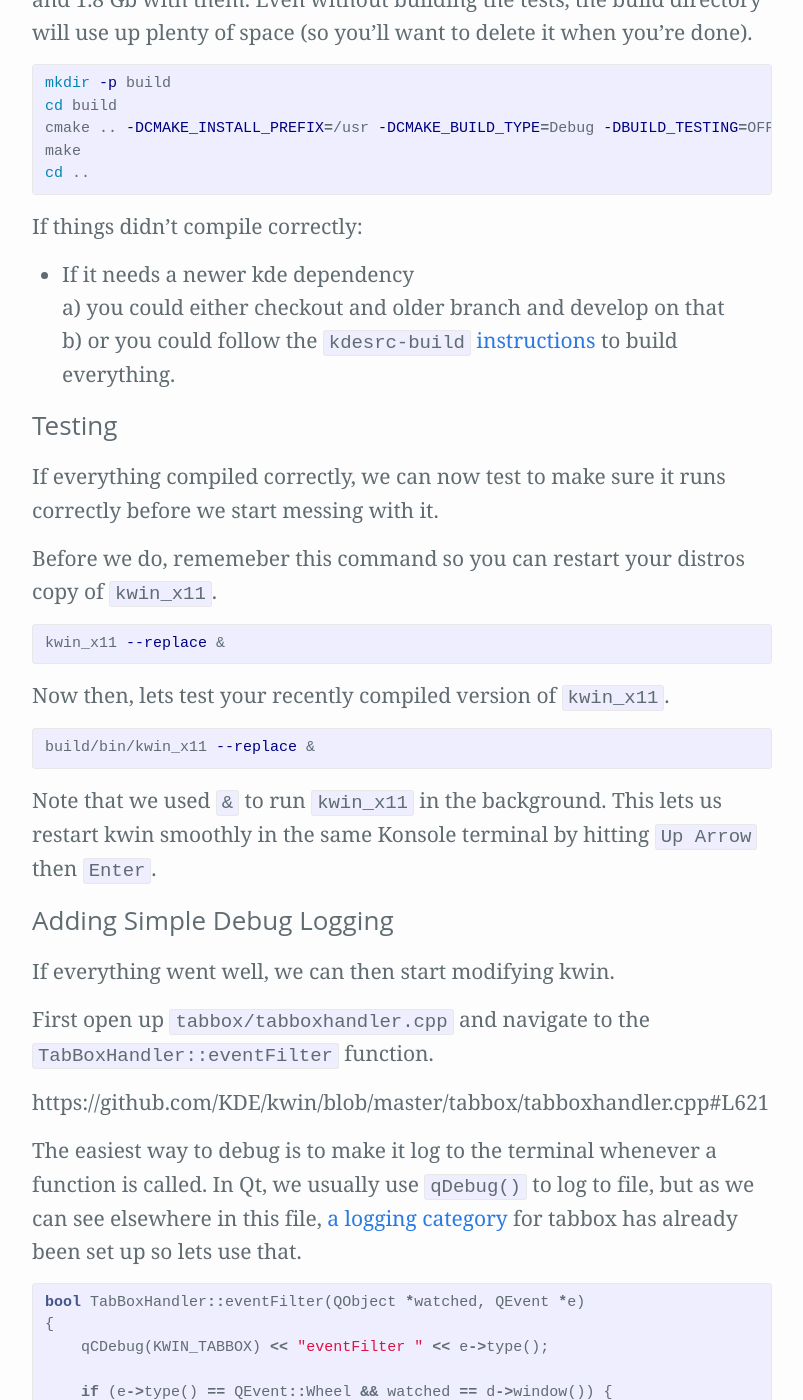
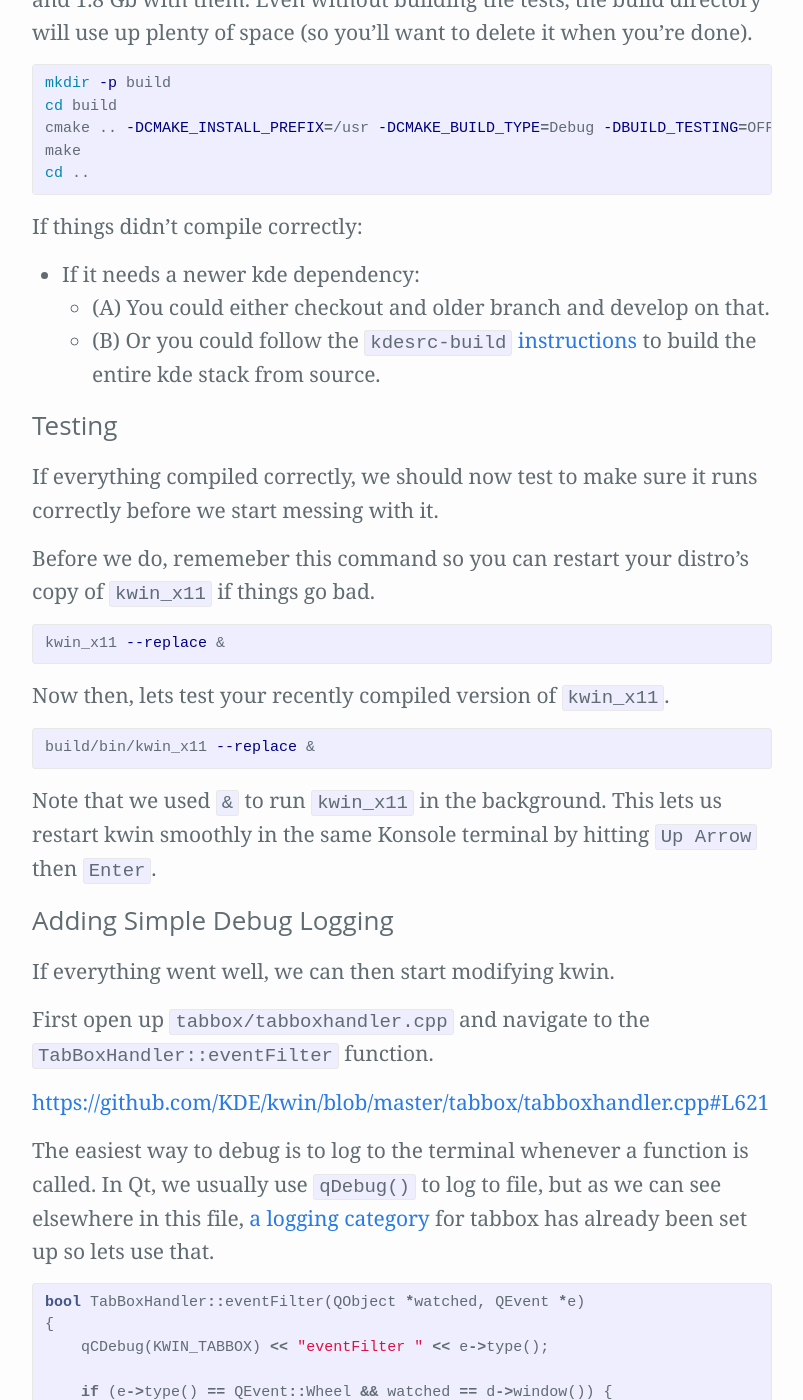
Before and after one commit to Zren/zren.github.io, a Jekyll site: the page built from _posts/2018-09-23-kwin-tabbox-keyboard-events.markdown, in a window 1280 px wide and 1400 px high, scrolled down 1595 px. Shown: the whole window, without its empty margins (238-1041 px from the left). Built offline with Jekyll 4.4.1, drawn with Linux system fonts in a browser that asks for light colours; some of the changed text lies outside the part shown.

Commit message:
Better list formatting. Wording. Linkify links.

```diff
--- a/_posts/2018-09-23-kwin-tabbox-keyboard-events.markdown
+++ b/_posts/2018-09-23-kwin-tabbox-keyboard-events.markdown
@@ -38,15 +38,15 @@ cd ..
 
 If things didn't compile correctly:
 
-* If it needs a newer kde dependency
-    a) you could either checkout and older branch and develop on that
-    b) or you could follow the `kdesrc-build` [instructions](https://community.kde.org/Guidelines_and_HOWTOs/Build_from_source) to build everything.
+* If it needs a newer kde dependency:
+    * (A) You could either checkout and older branch and develop on that.
+    * (B) Or you could follow the `kdesrc-build` [instructions](https://community.kde.org/Guidelines_and_HOWTOs/Build_from_source) to build the entire kde stack from source.
 
 ### Testing
 
-If everything compiled correctly, we can now test to make sure it runs correctly before we start messing with it.
+If everything compiled correctly, we should now test to make sure it runs correctly before we start messing with it.
 
-Before we do, rememeber this command so you can restart your distros copy of `kwin_x11`.
+Before we do, rememeber this command so you can restart your distro's copy of `kwin_x11` if things go bad.
 
 {% highlight bash %}
 kwin_x11 --replace &
@@ -66,9 +66,9 @@ If everything went well, we can then start modifying kwin.
 
 First open up `tabbox/tabboxhandler.cpp` and navigate to the `TabBoxHandler::eventFilter` function.
 
-https://github.com/KDE/kwin/blob/master/tabbox/tabboxhandler.cpp#L621
+<https://github.com/KDE/kwin/blob/master/tabbox/tabboxhandler.cpp#L621>
 
-The easiest way to debug is to make it log to the terminal whenever a function is called. In Qt, we usually use `qDebug()` to log to file, but as we can see elsewhere in this file, [a logging category](http://doc.qt.io/qt-5/qloggingcategory.html) for tabbox has already been set up so lets use that.
+The easiest way to debug is to log to the terminal whenever a function is called. In Qt, we usually use `qDebug()` to log to file, but as we can see elsewhere in this file, [a logging category](http://doc.qt.io/qt-5/qloggingcategory.html) for tabbox has already been set up so lets use that.
 
 {% highlight cpp %}
 bool TabBoxHandler::eventFilter(QObject *watched, QEvent *e)
@@ -82,7 +82,7 @@ After building and testing kwin, I wasn't able to see any logging though. It's p
 
 If we look at `tabbox_logging.cpp` we'll find out that the exact category name is `kwin_tabbox`.
 
-https://github.com/KDE/kwin/blob/master/tabbox/tabbox_logging.cpp
+<https://github.com/KDE/kwin/blob/master/tabbox/tabbox_logging.cpp>
 
 {% highlight cpp %}
 Q_LOGGING_CATEGORY(KWIN_TABBOX, "kwin_tabbox", QtCriticalMsg)
@@ -98,11 +98,11 @@ QT_LOGGING_RULES="kwin_tabbox.debug=true" build/bin/kwin_x11 --replace &
 
 ### QML Skins
 
-If your like me and was wondering which repo contains the QML tabbox skins, you can easily find out which package owns a file with `dpkg -S`.
+If you're like me and was wondering which repo contains the QML tabbox skins, you can easily find out which package owns a file with `dpkg -S`.
 
 {% highlight bash %}
 $ dpkg -S /usr/share/kwin/tabbox/big_icons/
 kwin-addons: /usr/share/kwin/tabbox/big_icons
 {% endhighlight %}
 
-In this case, it seems they are shipped in [kwin-addons](https://packages.debian.org/stretch/kwin-addons) package, but grabs it's source from the [kdeplasma-addons](https://github.com/KDE/kdeplasma-addons/tree/master/windowswitchers) git repo.
+In this case, it seems they are shipped in the [kwin-addons](https://packages.debian.org/stretch/kwin-addons) package, which grabs it's source from the [kdeplasma-addons](https://github.com/KDE/kdeplasma-addons/tree/master/windowswitchers) git repo.
```
